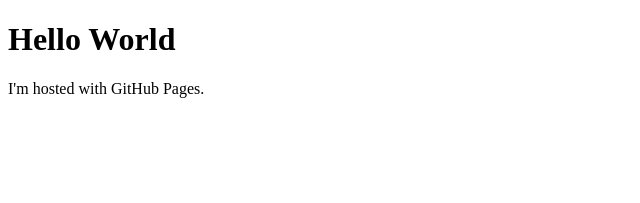
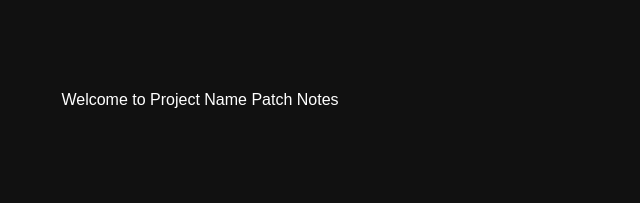
Before and after one commit to ShinPlays/legacy_website, a plain HTML site: page index.html in a window 1280 px wide. Shown: the whole page, without its empty margins (0-640 px from the left). Drawn offline with Linux system fonts and the light colour scheme.

Commit message:
Update index.html

```diff
--- a/index.html
+++ b/index.html
@@ -1,7 +1,32 @@
 <!DOCTYPE html>
-<html>
+<html lang="en">
+<head>
+  <meta charset="UTF-8">
+  <title>ElurAir Patcher Page</title>
+  <style>
+    html, body {
+      margin: 0;
+      padding: 0;
+      width: 400px;
+      height: 200px;
+      overflow: hidden; /* Prevent scrollbars */
+      background-color: #111;
+      color: #fff;
+      font-family: sans-serif;
+    }
+
+    .container {
+      width: 100%;
+      height: 100%;
+      display: flex;
+      justify-content: center;
+      align-items: center;
+    }
+  </style>
+</head>
 <body>
-<h1>Hello World</h1>
-<p>I'm hosted with GitHub Pages.</p>
+  <div class="container">
+    <p>Welcome to Project Name Patch Notes</p>
+  </div>
 </body>
 </html>
```
